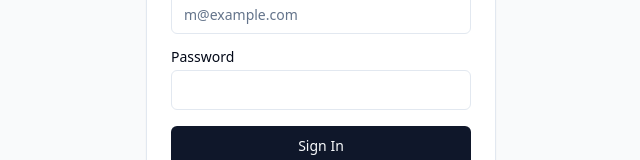
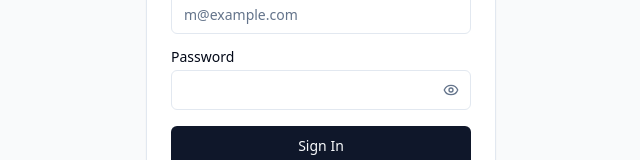
Before and after one commit to automationsnextera/dashboard, a Next.js app in the folder vapi-dashboard/: page /login in a window 1280 px wide. Shown: the part 301-461 px from the top of the page, without its empty margins (319-959 px from the left). Built offline with nearby package versions, Linux system fonts and the light colour scheme; no server answers.

Commit message:
feat: Implement dashboard settings page, authentication form, and onboarding profile form.

```diff
--- a/vapi-dashboard/src/app/dashboard/settings/page.tsx
+++ b/vapi-dashboard/src/app/dashboard/settings/page.tsx
@@ -155,7 +155,7 @@
                                         id="vapi-key"
                                         type="password"
                                         className="pl-9"
-                                        placeholder="vapi-xxx-xxx"
+                                        placeholder="nextera-xxx-xxx"
                                         value={vapiKey}
                                         onChange={(e) => setVapiKey(e.target.value)}
                                     />
@@ -165,7 +165,7 @@
                                 </Button>
                             </div>
                             <p className="text-xs text-muted-foreground">
-                                Your private key is used to fetch call data from Vapi.
+                                Your private key is used to fetch call data from your AI agents.
                             </p>
                         </div>
 
--- a/vapi-dashboard/src/components/auth/auth-form.tsx
+++ b/vapi-dashboard/src/components/auth/auth-form.tsx
@@ -15,7 +15,7 @@
     CardHeader,
     CardTitle,
 } from '@/components/ui/card'
-import { Loader2 } from 'lucide-react'
+import { Loader2, Eye, EyeOff } from 'lucide-react'
 
 function SubmitButton({ isLogin }: { isLogin: boolean }) {
     const { pending } = useFormStatus()
@@ -30,6 +30,7 @@
 
 export function AuthForm() {
     const [isLogin, setIsLogin] = useState(true)
+    const [showPassword, setShowPassword] = useState(false)
     const [error, setError] = useState<string | null>(null)
 
     // Wrapper to handle server action results
@@ -62,7 +63,28 @@
                         </div>
                         <div className="flex flex-col space-y-1.5">
                             <Label htmlFor="password">Password</Label>
-                            <Input id="password" name="password" type="password" required />
+                            <div className="relative">
+                                <Input
+                                    id="password"
+                                    name="password"
+                                    type={showPassword ? "text" : "password"}
+                                    className="pr-10"
+                                    required
+                                />
+                                <Button
+                                    type="button"
+                                    variant="ghost"
+                                    size="sm"
+                                    className="absolute right-0 top-0 h-full px-3 py-2 hover:bg-transparent"
+                                    onClick={() => setShowPassword((prev) => !prev)}
+                                >
+                                    {showPassword ? (
+                                        <EyeOff className="h-4 w-4 text-muted-foreground" />
+                                    ) : (
+                                        <Eye className="h-4 w-4 text-muted-foreground" />
+                                    )}
+                                </Button>
+                            </div>
                         </div>
                     </div>
                     {error && (
--- a/vapi-dashboard/src/components/onboarding/profile-form.tsx
+++ b/vapi-dashboard/src/components/onboarding/profile-form.tsx
@@ -241,7 +241,7 @@
                         <Input
                             id="vapi-key"
                             type="password"
-                            placeholder="vapi-xxx-xxx"
+                            placeholder="nextera-xxx-xxx"
                             value={vapiKey}
                             onChange={(e) => setVapiKey(e.target.value)}
                             required
```
